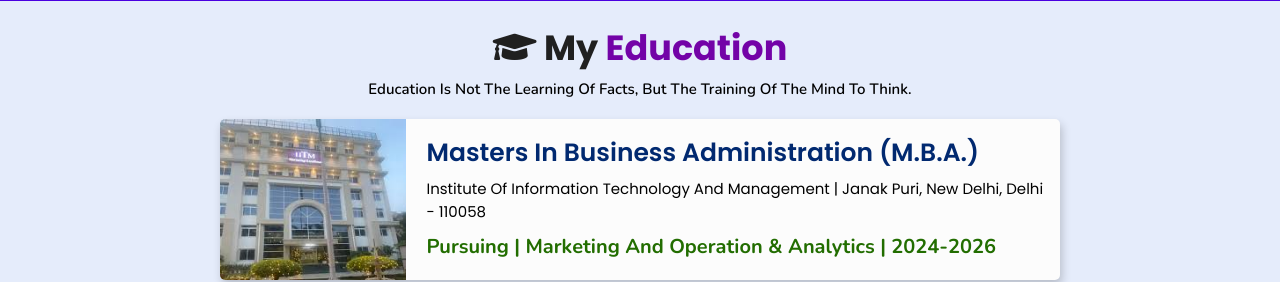
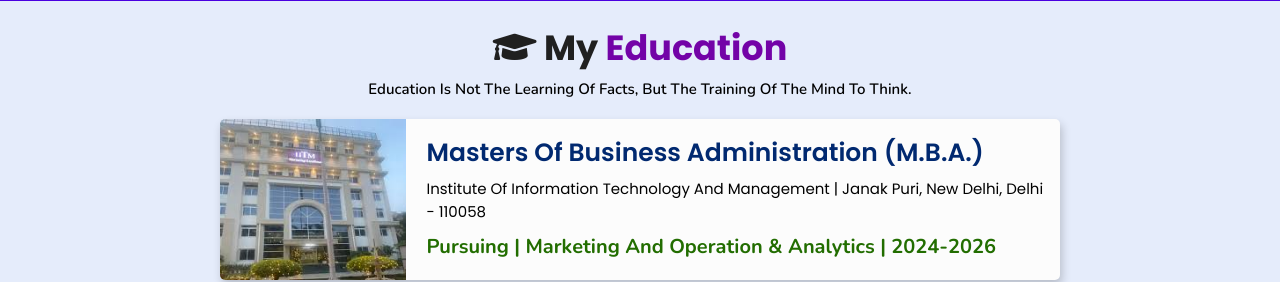
Before and after one commit to TusharChauhanTSR/Tushar-Portfolio, a plain HTML site: page index.html in a window 1280 px wide. Shown: the part 2540-2822 px from the top of the page. Drawn offline with nearby package versions, Linux system fonts and the light colour scheme.

Commit message:
Update index.html

```diff
--- a/index.html
+++ b/index.html
@@ -339,7 +339,7 @@
             <img draggable="false" src="./Images/iitmclg.jpeg" alt="" />
           </div>
           <div class="content">
-            <h3>Masters in Business Administration (M.B.A.)</h3>
+            <h3>Masters of Business Administration (M.B.A.)</h3>
             <p>
               Institute of Information Technology and Management | Janak Puri,
               New Delhi, Delhi - 110058
```
